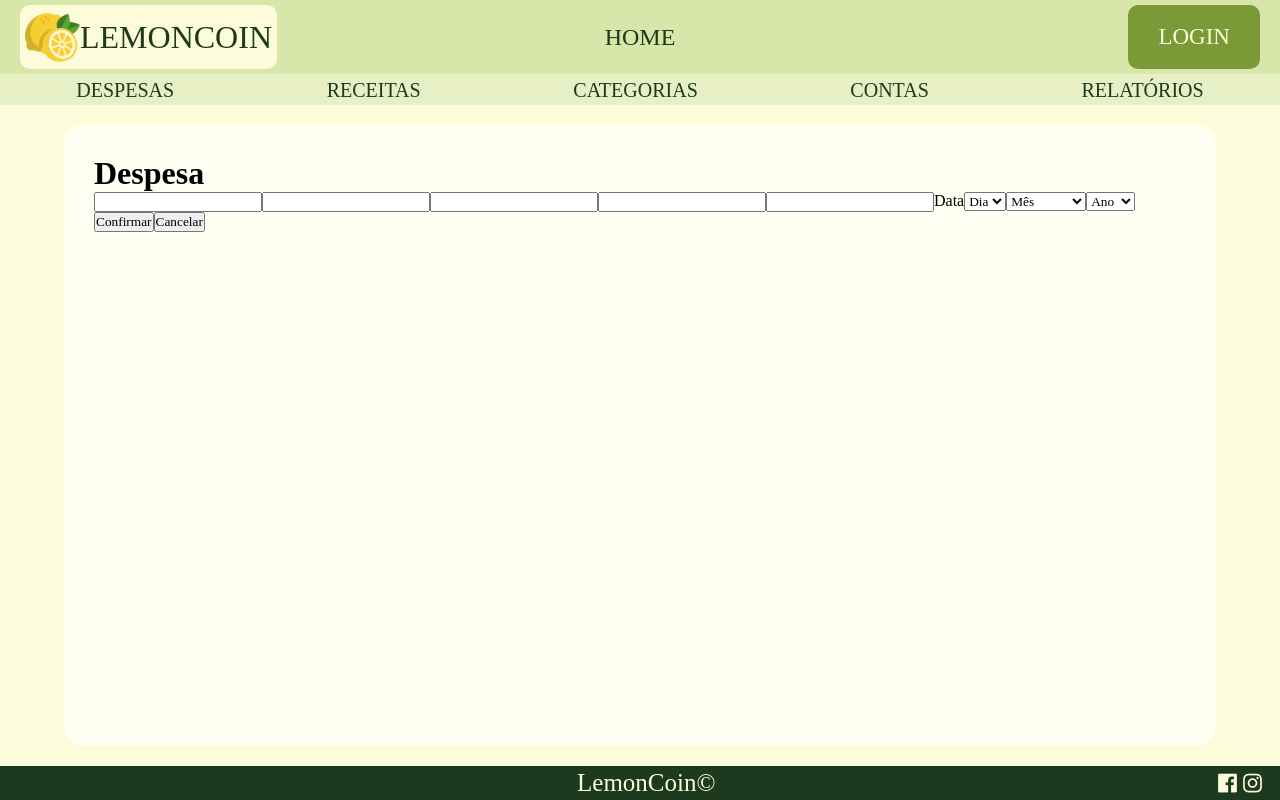
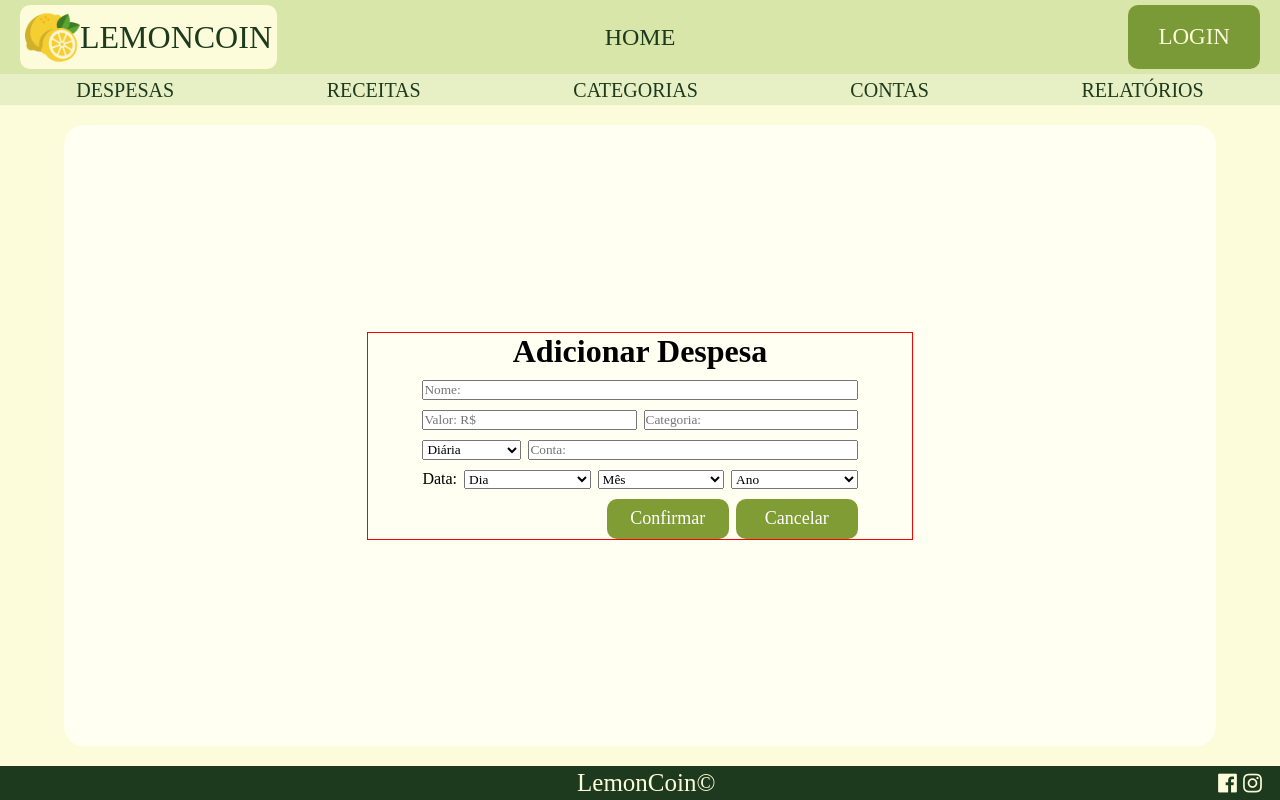
Before and after one commit to IntiGenovez/LemonCoin, a React (Vite) app in the folder frontend/: page /adicionar-despesa in a window 1280 px wide. Built offline with nearby package versions, Linux system fonts and the light colour scheme.

Commit message:
Feito o layout da tela de Adcionar receirta/despesa

```diff
--- a/frontend/src/componentes/AdicionarMovimentacao.jsx
+++ b/frontend/src/componentes/AdicionarMovimentacao.jsx
@@ -1,24 +1,78 @@
-
 import InputAno from "./InputAno";
 import InputMes from "./InputMes";
 import InputDia from "./InputDia";
+import InputRecorrencia from "./InputRecorrencia";
+import { useState } from "react";
+
+import Styles from '../estilos/AdicionarMovimentacao.module.css';
 
 export default function AdicionarMovimentacao({ tipo }){
 
+    const [nome, setNome] = useState('');
+    const [valor, setValor] = useState('');
+    const [categoria, setCategoria] = useState('');
+    const [conta, setConta] = useState('');
+
+    const tratarInput = (setter, event) => {
+        setter(event.target.value);
+    };
+
     return(
-        <form action="">
-                <h1>{tipo}</h1>
-                <input type="text" name="nome" id="nome" />
-                <input type="text" name="valor" id="valor" />
-                <input type="text" name="categoria" id="categoria" />
-                <input type="text" name="recorrencia" id="recorrencia" />
-                <input type="text" name="conta" id="conta" />
-                <span>Data</span>
-                <InputDia />
-                <InputMes />
-                <InputAno />
-                <button>Confirmar</button>
-                <button>Cancelar</button>
+        <form className={Styles}>
+                <div className={Styles.formulario}>
+                    <h1>Adicionar {tipo}</h1>
+
+                    <input
+                        type="text"
+                        name="nome"
+                        id="nome"
+                        placeholder="Nome: "
+                        value={nome}
+                        onChange={e => tratarInput(setNome, e)}
+                    />
+
+                    <div>
+                         <input
+                            type="text"
+                            name="valor"
+                            id="valor"
+                            placeholder="Valor: R$"
+                            value={valor}
+                            onChange={e => tratarInput(setValor, e)}
+                        />
+
+                        <input
+                            type="text"
+                            name="categoria"
+                            id="categoria"
+                            placeholder="Categoria: "
+                            value={categoria}
+                            onChange={e => tratarInput(setCategoria, e)}
+                        />
+
+                    </div>
+                    <div>
+                        <InputRecorrencia />
+                        <input
+                            type="text"
+                            name="conta"
+                            id="conta"
+                            placeholder="Conta: "
+                            value={conta}
+                            onChange={e => tratarInput(setConta, e)}
+                        />
+                    </div>
+                    <div className={Styles.divData}>
+                        <span>Data: </span>
+                        <InputDia />
+                        <InputMes />
+                        <InputAno />
+                    </div>
+                    <div className={Styles.Botoes}>
+                        <button>Confirmar</button>
+                        <button>Cancelar</button>
+                    </div>
+                </div>
 
         </form>
     );
--- /dev/null
+++ b/frontend/src/componentes/InputRecorrencia.jsx
@@ -0,0 +1,13 @@
+const InputRecorrencia = () => (
+    <select name="recorrencia" id="recorrencia">
+        <option value="diaria">Diária</option>
+        <option value="semanal">Semanal</option>
+        <option value="mensal">Mensal</option>
+        <option value="trimestral">Trimestral</option>
+        <option value="quadrimestral">Quadrimestral</option>
+        <option value="semestral">Semestral</option>
+        <option value="anual">Anual</option>
+    </select>
+)
+
+export default InputRecorrencia;
--- /dev/null
+++ b/frontend/src/estilos/AdicionarMovimentacao.module.css
@@ -0,0 +1,44 @@
+form{
+    display: flex;
+    justify-content: center;
+    align-items: center;
+}
+
+.formulario{
+    display: flex;
+    flex-direction: column;
+    justify-content: center;
+    align-items: center;
+    gap: 10px;
+    width: 50%;
+    border: solid red 1px;
+}
+
+.formulario input{
+    width: 80%;
+}
+
+.formulario div {
+    width: 80%;
+    display: flex;
+    gap: 7px;
+}
+
+.Botoes{
+    display: flex;
+    justify-content: right;
+}
+.Botoes button{
+    background-color: #809c34;
+    border: 0;
+    width: 28%;
+    height: 40px;
+    font: bolder;
+    color: white;
+    font-size: 18px;
+    border-radius: 10px;
+}
+
+.divData select{
+    width: 100%;
+}
```
Also changed, not shown: frontend/src/estilos/AdicionarReceita.module.css (deleted), 1 other file (tests, documents, lock files or other folders).
